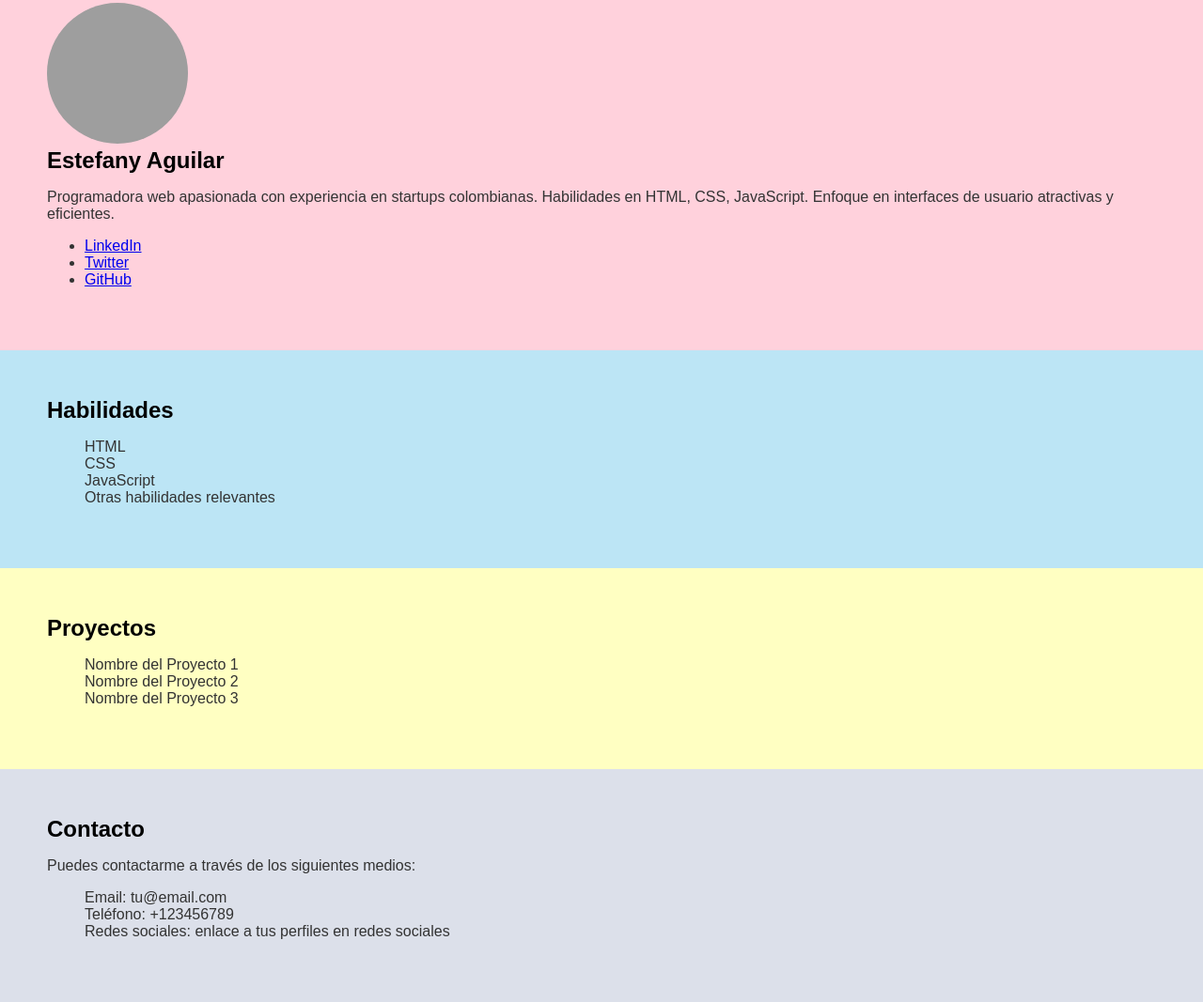
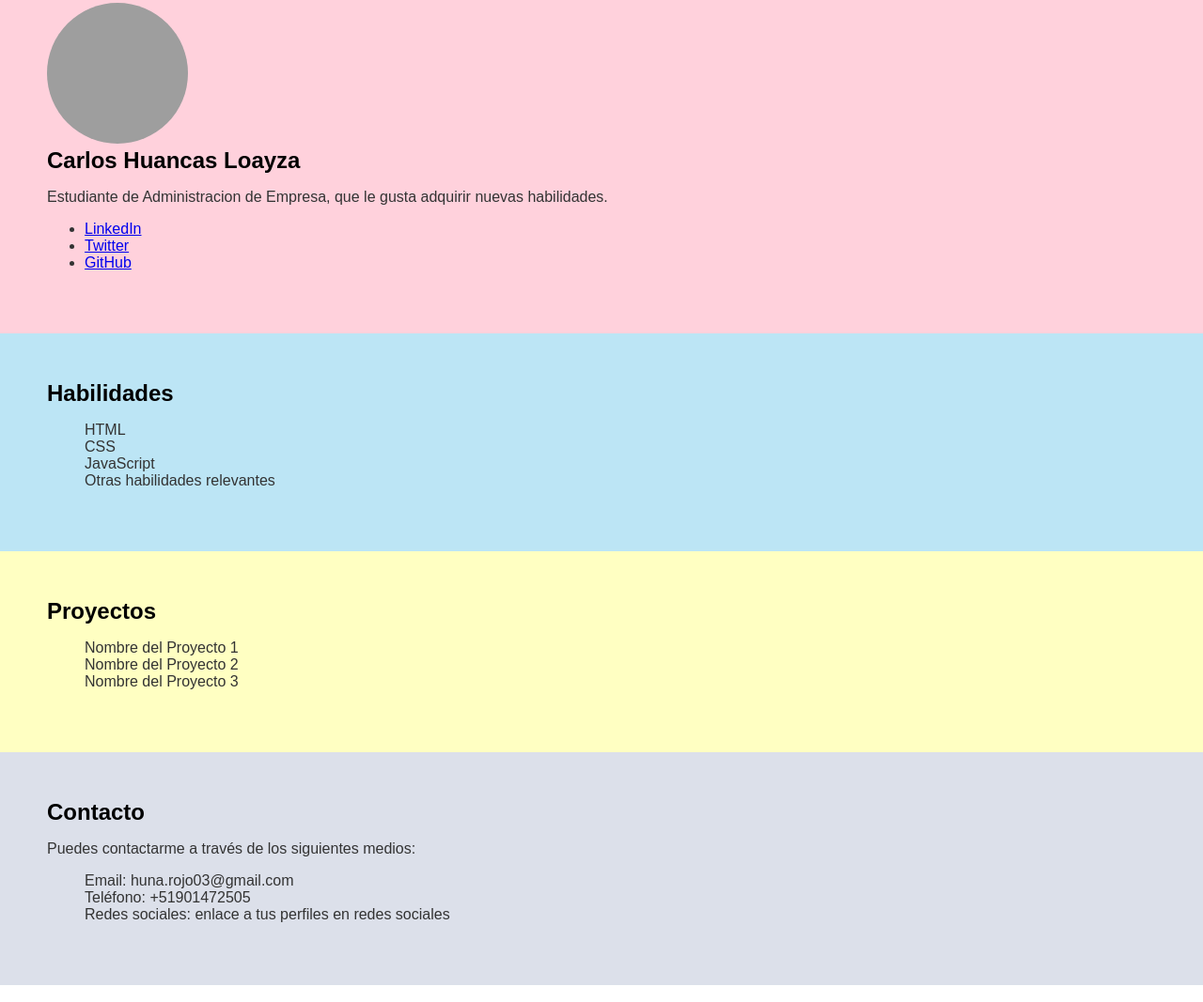
Before and after one commit to CarlosHuancas/Google-copy-yes, a plain HTML site: page index.html in a window 1280 px wide. Shown: the part 47-1114 px from the top of the page at 94% size. Drawn offline with Linux system fonts and the light colour scheme; grey boxes are pictures that could not be loaded.

Commit message:
Update index.html

```diff
--- a/index.html
+++ b/index.html
@@ -76,8 +76,8 @@
 
 <section id="inicio">
 <img src="https://images.unsplash.com/photo-1517694712202-14dd9538aa97?ixlib=rb-4.0.3&ixid=MnwxMjA3fDB8MHxwaG90by1wYWdlfHx8fGVufDB8fHx8&auto=format&fit=crop&w=870&q=80" alt="Imagen de cabecera">
-<h1>Estefany Aguilar</h1>
-<p>Programadora web apasionada con experiencia en startups colombianas. Habilidades en HTML, CSS, JavaScript. Enfoque en interfaces de usuario atractivas y eficientes.</p>
+<h1>Carlos Huancas Loayza</h1>
+<p>Estudiante de Administracion de Empresa, que le gusta adquirir nuevas habilidades.</p>
 <ul>
 
 <li><a href="https://www.linkedin.com/">LinkedIn</a></li>
@@ -111,8 +111,8 @@
 <h2>Contacto</h2>
 <p>Puedes contactarme a través de los siguientes medios:</p>
 <ul>
-<li>Email: tu@email.com</li>
-<li>Teléfono: +123456789</li>
+<li>Email: huna.rojo03@gmail.com</li>
+<li>Teléfono: +51901472505</li>
 <li>Redes sociales: enlace a tus perfiles en redes sociales</li>
 </ul>
 </section>
```
